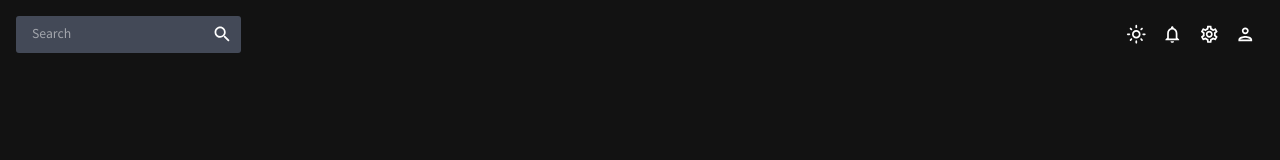
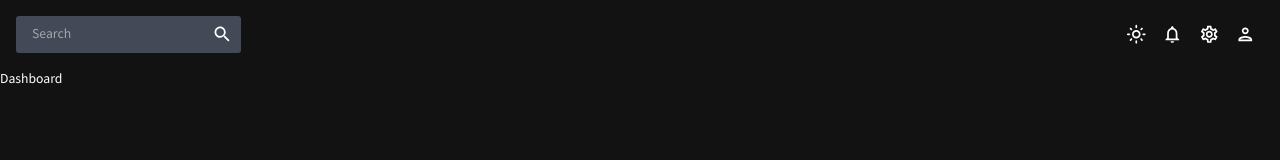
Before and after one commit to pntErk/React-admin-dashboard-app, a React (Create React App) app in the folder react-admin/: page / in a window 1280 px wide. Shown: the top 160 px of the page. Built offline with nearby package versions, Linux system fonts and the light colour scheme.

Commit message:
router setup
Team, Invoices. Contacts, Bar, Form, Line, Pie, FAQ, Geography, Calendar

```diff
--- a/react-admin/src/App.js
+++ b/react-admin/src/App.js
@@ -1,6 +1,19 @@
 import { ColorModeContext, useMode } from "./theme";
 import { CssBaseline, ThemeProvider } from "@mui/material";
+import { Routes, Route } from "react-router-dom";
 import Topbar from "./scenes/dashboard/global/Topbar";
+import DashBoard from "./scenes/dashboard";
+// import Sidebar from "./scenes/global/Sidebar";
+// import Team from "./scenes/team";
+// import Invoices from "./scenes/invoices";
+// import Contacts from "./scenes/contacts";
+// import Bar from "./scenes/bar";
+// import Form from "./scenes/form";
+// import Line from "./scenes/line";
+// import Pie from "./scenes/pie";
+// import FAQ from "./scenes/faq";
+// import Geography from "./scenes/geography";
+// import Calendar from "./scenes/calendar";
 
 function App() {
   const [theme, colorMode] = useMode();
@@ -12,6 +25,19 @@
         <div className="app">
           <main className="content">
             <Topbar />
+            <Routes>
+              <Route path="/" element={<DashBoard/>} />
+              {/* <Route path="/team" element={<Team/>} /> */}
+              {/* <Route path="/contacts" element={<Contacts/>} /> */}
+              {/* <Route path="/invoices" element={<Invoices/>} /> */}
+              {/* <Route path="/form" element={<Form/>} /> */}
+              {/* <Route path="/bar" element={<Bar/>} /> */}
+              {/* <Route path="/line" element={<Line/>} /> */}
+              {/* <Route path="/pie" element={<Pie/>} /> */}
+              {/* <Route path="/faq" element={<FAQ/>} /> */}
+              {/* <Route path="/geography" element={<Geography/>} /> */}
+              {/* <Route path="/calendar" element={<Calendar/>} /> */}
+            </Routes>
           </main>
         </div>
       </ThemeProvider>
```
